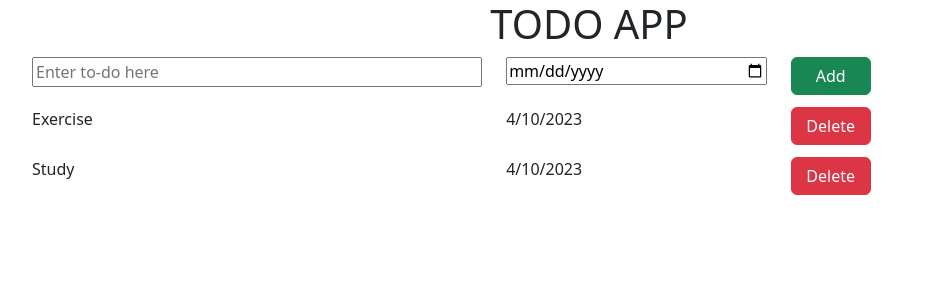
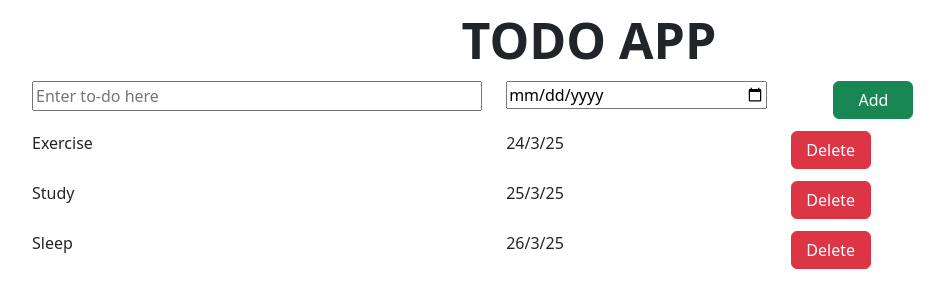
Before and after one commit to WR0NGUY/TODO-LIST-APP, a React (Vite) app: page / in a window 1280 px wide. Shown: the top 308 px of the page, without its empty margins (51-995 px from the left). Built offline with nearby package versions, Linux system fonts and the light colour scheme.

Commit message:
Learning React: Map, Props, css Module

```diff
--- a/src/App.css
+++ b/src/App.css
@@ -10,12 +10,3 @@
 input {
     width: 100%;
 }
-
-.items-container {
-    text-align: left;
-}
-
-.main-container {
-    justify-content: center;
-    align-items: center;
-}
--- a/src/App.jsx
+++ b/src/App.jsx
@@ -1,16 +1,30 @@
 import AppName from "./components/AppName"
 import AddTodo from "./components/AddTodo"
-import TodoItem1 from "./components/TodoItem1"
-import TodoItem2 from "./components/TodoItem2"
+import TodoItems from "./components/TodoItems"
 import "./App.css"
 
 function App() {
+
+  const todoItems = [{
+    name: 'Exercise',
+    dueDate: '24/3/25'
+  },
+  {
+    name: 'Study',
+    dueDate: '25/3/25'
+  },
+  {
+    name: 'Sleep',
+    dueDate: '26/3/25'
+  },
+  ];
+
   return (
-    <center class="todo-container main-container">
+    <center className="todo-container main-container">
       <AppName />
       <AddTodo />
-      <TodoItem1 />
-      <TodoItem2></TodoItem2>
+      <TodoItems todoItems={todoItems}></TodoItems>
+
     </center>
   );
 }
--- a/src/components/AddTodo.jsx
+++ b/src/components/AddTodo.jsx
@@ -1,10 +1,10 @@
 function AddTodo() {
     return (
-        <div class="container items-container">
-            <div class="row new-row">
-                <div class="col-5"><input type="text" placeholder="Enter to-do here" /></div>
-                <div class="col-3"><input type="date" /></div>
-                <div class="col-2"><button type="button" class="btn btn-success new-btn">Add</button></div>
+        <div className="container items-container">
+            <div className="row new-row">
+                <div className="col-5"><input type="text" placeholder="Enter to-do here" /></div>
+                <div className="col-3"><input type="date" /></div>
+                <div className="col-2"><button type="button" className="btn btn-success new-btn">Add</button></div>
             </div>
         </div>
     );
--- a/src/components/AppName.jsx
+++ b/src/components/AppName.jsx
@@ -1,5 +1,7 @@
+import styles from "./AppName.module.css"
+
 function AppName() {
-    return <h1>TODO APP</h1>;
+    return <h1 className={styles.todoHeading}>TODO APP</h1>;
 }
 
 export default AppName;
--- /dev/null
+++ b/src/components/AppName.module.css
@@ -0,0 +1,5 @@
+.todoHeading  {
+    font-size: 50px;
+    font-weight: 800;
+    margin: 10px;
+}
--- /dev/null
+++ b/src/components/TodoItem.jsx
@@ -0,0 +1,12 @@
+function TodoItem({ todoName, todoDate }) {
+
+    return <div className="container items-container">
+        <div className="row new-row">
+            <div className="col-5">{todoName}</div>
+            <div className="col-3">{todoDate}</div>
+            <div className="col-2"><button type="button" className="btn btn-danger new-btn">Delete</button></div>
+        </div>
+    </div>
+}
+
+export default TodoItem;
--- a/src/components/TodoItem1.jsx
+++ /dev/null
@@ -1,14 +0,0 @@
-function TodoItem1() {
-let todoName = "Exercise";
-let todoDate = "4/10/2023";
-
-    return <div class="container items-container">
-        <div class="row new-row">
-            <div class="col-5">{todoName}</div>
-            <div class="col-3">{todoDate}</div>
-            <div class="col-2"><button type="button" class="btn btn-danger new-btn">Delete</button></div>
-        </div>
-    </div>
-}
-
-export default TodoItem1;
--- a/src/components/TodoItem2.jsx
+++ /dev/null
@@ -1,14 +0,0 @@
-function TodoItem2() {
-    let todoName = "Study";
-    let todoDate = "4/10/2023";
-
-        return <div class="container items-container">
-            <div class="row new-row">
-                <div class="col-5">{todoName}</div>
-                <div class="col-3">{todoDate}</div>
-                <div class="col-2"><button type="button" class="btn btn-danger new-btn">Delete</button></div>
-            </div>
-        </div>
-}
-
-export default TodoItem2;
--- /dev/null
+++ b/src/components/TodoItems.jsx
@@ -0,0 +1,13 @@
+import TodoItem from "./TodoItem";
+import styles from "./TodoItems.module.css"
+
+const TodoItems = ({ todoItems }) => {
+    return (
+        <div className={styles.itemsContainer}>
+            {todoItems.map((item) => (
+                <TodoItem todoDate={item.dueDate} todoName={item.name}></TodoItem>))}
+        </div>
+    )
+}
+
+export default TodoItems;
--- /dev/null
+++ b/src/components/TodoItems.module.css
@@ -0,0 +1,3 @@
+.itemsContainer {
+    text-align: left;
+}
```
